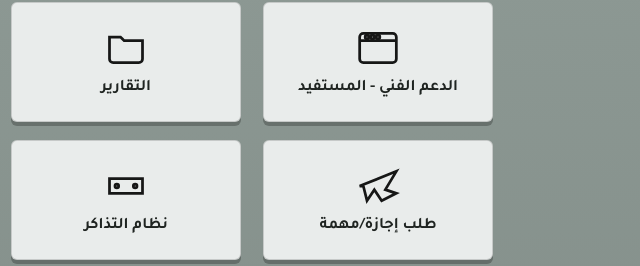
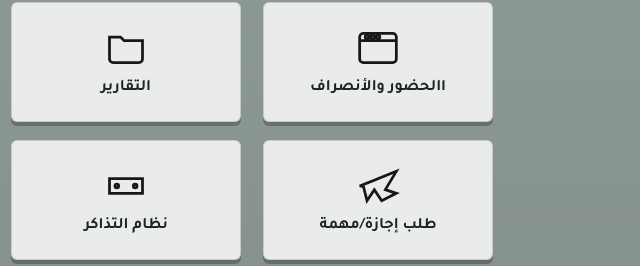
Before and after one commit to om909ar/omar-ibra, a plain HTML site: page index.html in a window 1280 px wide. Shown: the part 119-385 px from the top of the page, 640-1280 px from the left. Drawn offline with Linux system fonts and the light colour scheme.

Commit message:
Update index.html

```diff
--- a/index.html
+++ b/index.html
@@ -25,7 +25,7 @@
           <!-- You can rename text as needed -->
           <a class="card" href="#">
             <img src="icons/browser.svg" alt="" class="card-ic">
-            <span class="card-title">الدعم الفني - المستفيد</span>
+            <span class="card-title">االحضور والأنصراف</span>
           </a>
           <a class="card" href="#">
             <img src="icons/folder.svg" alt="" class="card-ic">
```
